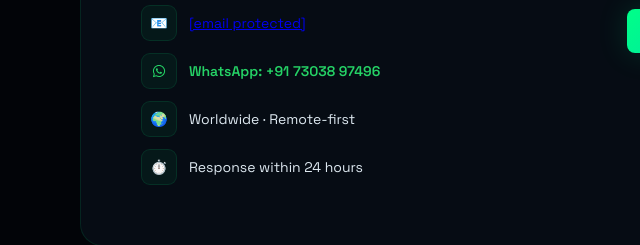
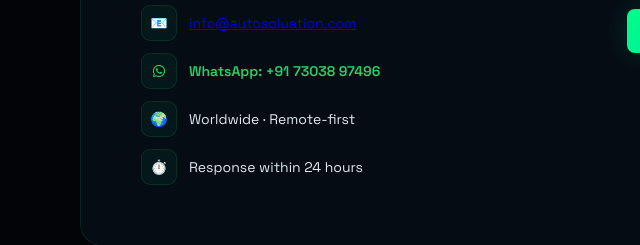
Before and after one commit to harshvardhan30/Floxyn, a plain HTML site: page index.html in a window 1280 px wide. Shown: the part 8775-9020 px from the top of the page, 0-640 px from the left. Drawn offline with Linux system fonts and the light colour scheme.

Commit message:
Update index.html

```diff
--- a/index.html
+++ b/index.html
@@ -821,7 +821,7 @@ footer{position:relative;z-index:1;border-top:1px solid rgba(0,255,136,0.06);pad
         <div class="crow"><div class="crico">👤</div><strong>Harsh Vardhan</strong> · Founder</div>
         <div class="crow"><div class="crico">👤</div><strong>Anurag Maurya</strong> · CTO</div>
         <div class="crow"><div class="crico">📱</div>+91 73038 97496</div>
-        <div class="crow"><div class="crico">📧</div><a href="/cdn-cgi/l/email-protection" class="__cf_email__" data-cfemail="aec6cbc2c2c1eecfdbdac1ddc1c2dbdac7c1c080c7c0">[email&#160;protected]</a></div>
+        <div class="crow"><div class="crico">📧</div><a href="/cdn-cgi/l/email-protection" class="__cf_email__" data-cfemail="aec6cbc2c2c1eecfdbdac1ddc1c2dbdac7c1c080c7c0">info@autosoluation.com</a></div>
         <div class="crow"><div class="crico"><svg xmlns="http://www.w3.org/2000/svg" viewBox="0 0 448 512" width="14" height="14" fill="#25d366"><path d="M380.9 97.1C339 55.1 283.2 32 223.9 32c-122.4 0-222 99.6-222 222 0 39.1 10.2 77.3 29.6 111L0 480l117.7-30.9c32.4 17.7 68.9 27 106.1 27h.1c122.3 0 224.1-99.6 224.1-222 0-59.3-25.2-115-67-157zm-157 341.6c-33.2 0-65.7-8.9-94-25.7l-6.7-4-69.8 18.3L72 359.2l-4.4-7c-18.5-29.4-28.2-63.3-28.2-98.2 0-101.7 82.8-184.5 184.6-184.5 49.3 0 95.6 19.2 130.4 54.1 34.8 34.9 56.2 81.2 56.1 130.5 0 101.8-84.9 184.6-186.6 184.6zm101.2-138.2c-5.5-2.8-32.8-16.2-37.9-18-5.1-1.9-8.8-2.8-12.5 2.8-3.7 5.6-14.3 18-17.6 21.8-3.2 3.7-6.5 4.2-12 1.4-32.6-16.3-54-29.1-75.5-66-5.7-9.8 5.7-9.1 16.3-30.3 1.8-3.7.9-6.9-.5-9.7-1.4-2.8-12.5-30.1-17.1-41.2-4.5-10.8-9.1-9.3-12.5-9.5-3.2-.2-6.9-.2-10.6-.2-3.7 0-9.7 1.4-14.8 6.9-5.1 5.6-19.4 19-19.4 46.3 0 27.3 19.9 53.7 22.6 57.4 2.8 3.7 39.1 59.7 94.8 83.8 35.2 15.2 49 16.5 66.6 13.9 10.7-1.6 32.8-13.4 37.4-26.4 4.6-13 4.6-24.1 3.2-26.4-1.3-2.5-5-3.9-10.5-6.6z"/></svg></div><a href="https://wa.me/917303897496" style="color:#25d366;text-decoration:none;font-weight:600" target="_blank">WhatsApp: +91 73038 97496</a></div>
         <div class="crow"><div class="crico">🌍</div>Worldwide · Remote-first</div>
         <div class="crow"><div class="crico">⏱️</div>Response within 24 hours</div>
```
